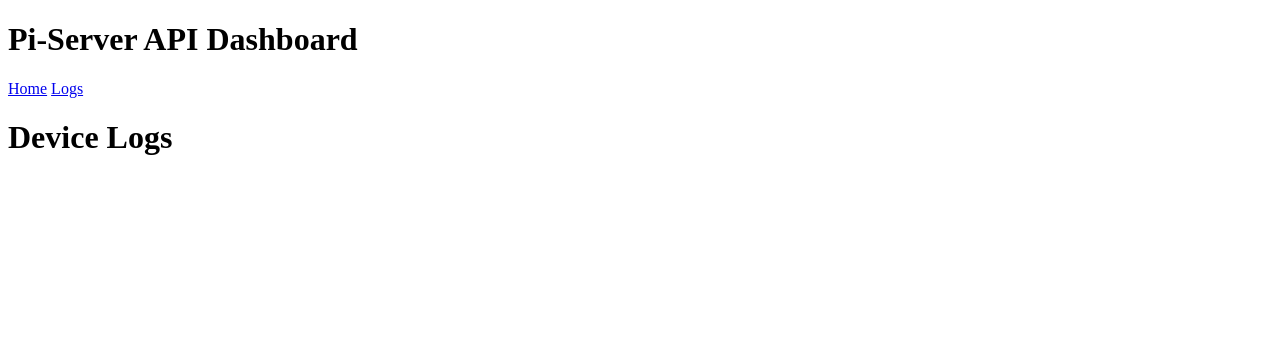
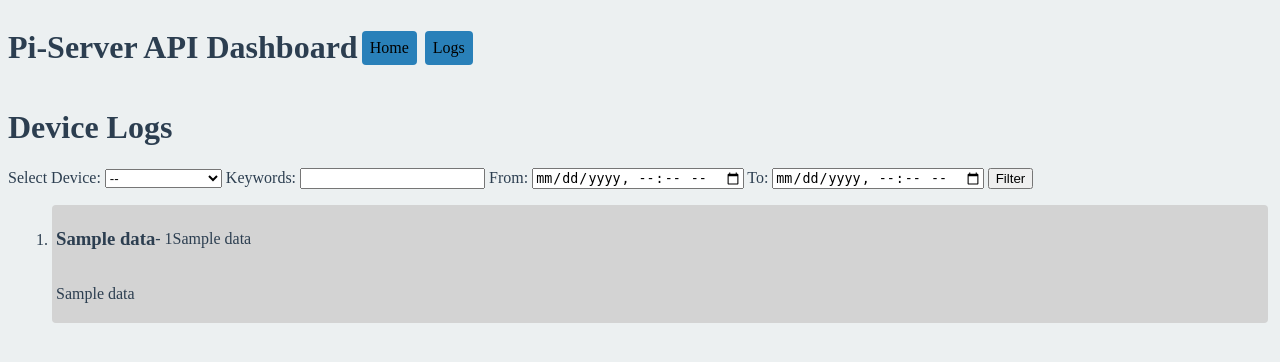
Before and after one commit to cstainsby/LocalNetworkIOT, a Flask app: page /devices/logs in a window 1280 px wide. Shown: the top 362 px of the page. Run offline with Flask 3, Linux system fonts and the light colour scheme; a database or web service that is not in the repository returns one stand-in record (values such as "Sample title"); data that the repository does not hold is empty; parts of the project's set-up code (start-up, migrations or seed data) failed here and were passed over.

Commit message:
adding logging interface

```diff
--- a/piserver-flask-api/server.py
+++ b/piserver-flask-api/server.py
@@ -3,6 +3,7 @@ from datetime import datetime
 import requests
 
 from db import PiDatabase
+import server_helpers
 from datatypes import MPU6050_Data
 
 DEBUG_MODE = True
@@ -81,12 +82,27 @@ def device_view(mac_address: str):
 
 @app.route('/devices/logs', methods=['GET'])
 def device_log_view():
+    logs = []
+    devices = []
+
     request_endpoint = build_request_to_self("/api/devices/logs")
-    data = requests.get(request_endpoint)
+    log_json_data = requests.get(request_endpoint).json()
 
-    print(data)
+    for log in log_json_data["data"]:
+        logs.append({
+            "mac_address": log[0],
+            "device_name": log[1],
+            "creation_time": log[2],
+            "log_data": log[3]
+        })
 
-    return render_template('device_logs.html')
+    # get all devices which have logs
+    devices = server_helpers.get_unique_rows_at_given_col("mac_address", logs)
+    devices = server_helpers.drop_cols(["creation_time", "log_data"], devices)
+
+    print(list(devices))
+
+    return render_template('device_logs.html', devices=devices, logs=logs)
 
 @app.route('/ping', methods=['GET'])
 def ping():
@@ -100,9 +116,9 @@ def device_log_api():
         device_addr = request.args.get("device_addr", default=None)
         date_from = request.args.get("date_from", default=None)
         date_to = request.args.get("date_to", default=None)
-        filter_topics = request.args.get("filter_topics", default=[]).split(',')
-        order_by_topics = request.args.get("order_by_topics", default=[]).split(',')
-        order_by_asc_or_desc = request.args.get("order_by_asc_or_desc", default="ASC").split(',')
+        filter_topics = request.args.get("filter_topics", default="").split(',')
+        order_by_topics = request.args.get("order_by_topics", default="").split(',')
+        order_by_asc_or_desc = request.args.get("order_by_asc_or_desc", default="ASC")
 
         with app.app_context():
             conn = dbo.get_db()
@@ -120,20 +136,29 @@ def device_log_api():
 
     return
 
-@app.route('/devices/<mac_address>/logs', methods=['POST'])
-def device_log_data():
-    '''Some things to possibly measure'''
+# @app.route('/devices/<mac_address>/logs', methods=['POST'])
+# def device_log_data():
+#     '''Some things to possibly measure'''
 
-    return
+#     return
 
-# @app.route('/registered-devices', methods=["GET", "POST"])
-# def registered_devices():
-#     if request.method == "GET":
-#         return jsonify({})
-#         return dbo.get_registered_devices()
+@app.route('/api/registered-devices', methods=["GET", "POST"])
+def registered_devices():
+    if request.method == "GET":
+        devices = []
 
-#     elif request.method == "POST":
-#         return
+        with app.app_context():
+            conn = dbo.get_db()
+            cursor = conn.cursor()
+
+            devices = dbo.get_all_devices(cursor)
+
+            conn.commit()
+
+        return jsonify({'status': 'success', 'data': devices})
+
+    elif request.method == "POST":
+        return
 
 
 
--- /dev/null
+++ b/piserver-flask-api/server_helpers.py
@@ -0,0 +1,24 @@
+from typing import List
+
+def get_unique_rows_at_given_col(column: str, data: List[dict]) -> List[dict]:
+    seen_values = set()
+    unique_rows = []
+
+    for row in data:
+        if row[column] and row[column] not in seen_values:
+            seen_values.add(row[column])
+            unique_rows.append(row)
+    return unique_rows
+
+def drop_cols(col_list: List[str], data: List[dict]) -> List[dict]:
+
+    build_list = []
+
+    for row in data:
+        new_row = {}
+        for key, value in row.items():
+            if key not in col_list:
+                new_row[key] = value
+        build_list.append(new_row)
+
+    return build_list
--- a/piserver-flask-api/sql/initDB.sql
+++ b/piserver-flask-api/sql/initDB.sql
@@ -20,8 +20,8 @@
 
 CREATE TABLE IF NOT EXISTS registered_device_table (
     mac_address TEXT PRIMARY KEY,
-    device_name TEXT,
-    device_desc TEXT
+    device_name TEXT NOT NULL,
+    device_desc TEXT NOT NULL
 );
 
 CREATE TABLE IF NOT EXISTS user_table (
--- /dev/null
+++ b/piserver-flask-api/static/style.css
@@ -0,0 +1,43 @@
+:root {
+    --primary-color: #3498db;      /* Main primary color */
+    --secondary-color: #2ecc71;    /* Secondary color */
+    --accent-color: #e74c3c;       /* Accent color */
+    --background-color: #ecf0f1;   /* Background color */
+    --text-color: #2c3e50;         /* Main text color */
+    --link-color: #2980b9;         /* Link color */
+
+    /* Add more color variables as needed */
+}
+
+body {
+    background-color: var(--background-color);
+    color: var(--text-color);
+}
+
+#nav-bar {
+    display: flex;
+    flex-direction: row;
+    align-items: center;
+}
+.nav-link {
+    border-radius: 4px;
+    margin: 4px;
+    padding: 8px;
+    background-color: var(--link-color);
+    color: black;
+    text-decoration: none;
+}
+
+
+
+.device-log {
+    padding: 4px;
+    margin: 4px;
+    background-color: lightgray;
+    border-radius: 4px;
+}
+.device-log-metainfo {
+    display: flex;
+    flex-direction: row;
+    align-items: center;
+}
--- a/piserver-flask-api/templates/base.html
+++ b/piserver-flask-api/templates/base.html
@@ -3,12 +3,13 @@
 <html lang="en">
 <head>
     <title>Pi-Server</title>
+    <link rel="stylesheet" type="text/css" href="{{ url_for('static', filename='style.css')}}">
 </head>
 <body>
     <div id="nav-bar">
         <h1>Pi-Server API Dashboard</h1>
-        <a href="/">Home</a>
-        <a href="/devices/logs">Logs</a>
+        <a class="nav-link" href="/">Home</a>
+        <a class="nav-link" href="/devices/logs">Logs</a>
     </div>
 
     {% block content %}
--- a/piserver-flask-api/templates/device_logs.html
+++ b/piserver-flask-api/templates/device_logs.html
@@ -3,4 +3,39 @@
 
 <h1>Device Logs</h1>
 
+<form>
+
+    <label for="device">Select Device:</label>
+    <select id="device">
+        <option value="">--</option>
+        {% for device in devices %}
+            <option value="{{ device['mac_address'] }}">{{ device["device_name"] }} - {{ device['mac_address'] }}</option>
+        {% endfor %}
+    </select>
+
+    <label for="keywords-input">Keywords:</label>
+    <input id="keywords-input" type="text"/>
+
+    <label for="start-time-input">From:</label>
+    <input id="start-time-input" type="datetime-local">
+
+    <label for="end-time-input">To:</label>
+    <input id="end-time-input" type="datetime-local">
+
+    <button>Filter</button>
+</form>
+
+<ol>
+    {% for log in logs %}
+        <li class="device-log">
+            <div class="device-log-metainfo">
+                <h3>{{ log["device_name"] }}</h3>
+                <p>- {{ log["mac_address"] }}</p>
+                <p>{{ log["creation_time"] }}</p>
+            </div>
+            <p>{{ log["log_data"] }}</p>
+        </li>
+    {% endfor %}
+</ol>
+
 {% endblock %}
```
Also changed, not shown: piserver-flask-api/datatypes/device.py (added, +9 -0 lines), piserver-flask-api/db.py (+17 -8 lines).
